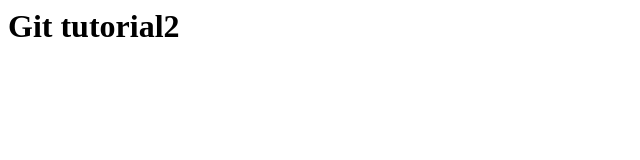
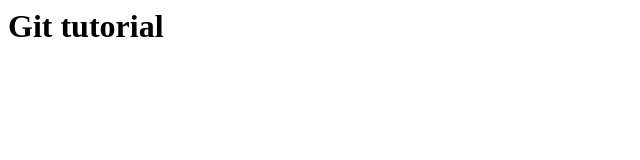
Before and after one commit to x3dazo/git_tutorial, a plain HTML site: page index.html in a window 1280 px wide. Shown: the full height of the page, 0-640 px from the left. Drawn offline with Linux system fonts and the light colour scheme.

Commit message:
init commit

```diff
--- a/index.html
+++ b/index.html
@@ -1 +1 @@
-<h1>Git tutorial2</h1>
+<h1>Git tutorial</h1>
```
